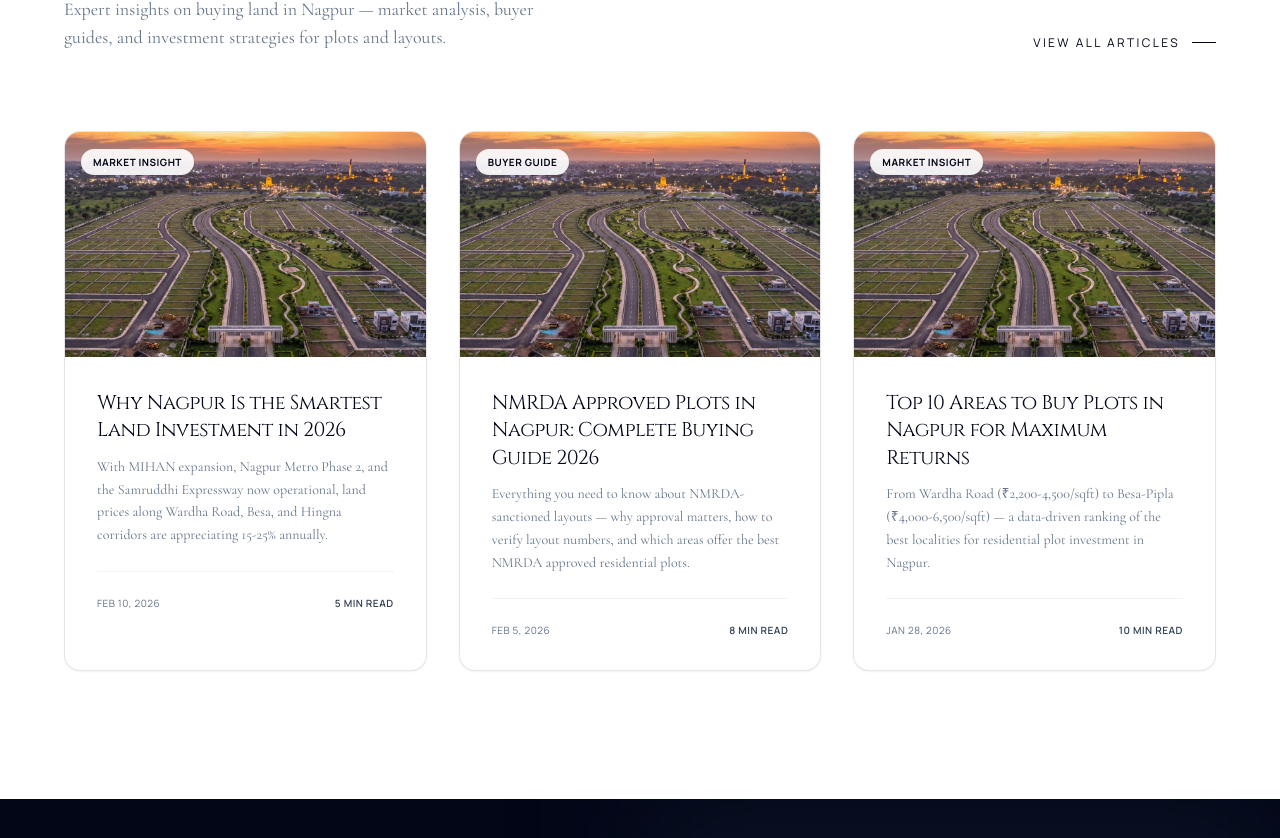
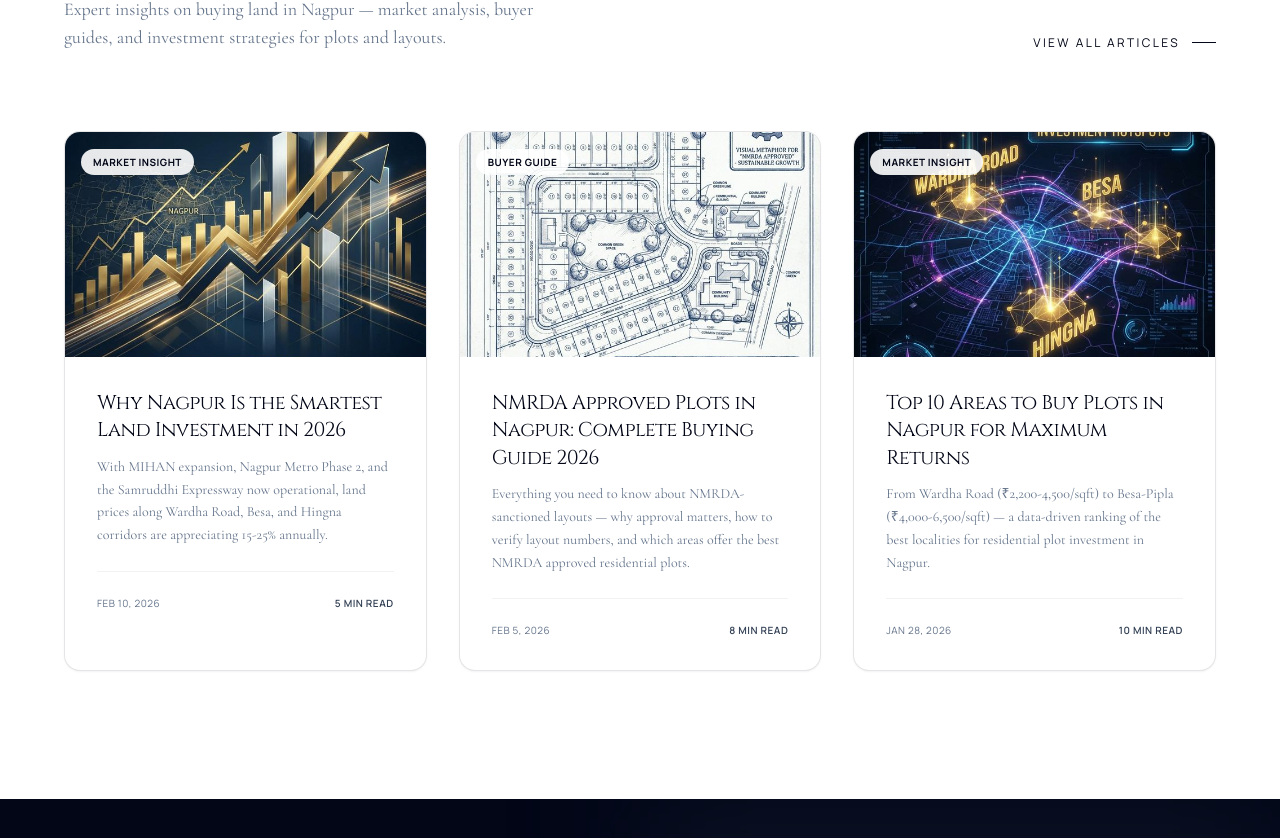
Before and after one commit to SaurabhGithug/sachiningle, a Next.js app: page / in a window 1280 px wide. Shown: the part 3313-4151 px from the top of the page. Built offline with nearby package versions, Linux system fonts and the light colour scheme; a web font is replaced by a local one.

Commit message:
fix: update journal thumbnails to use generated images

```diff
--- a/components/vogue/journal.tsx
+++ b/components/vogue/journal.tsx
@@ -13,7 +13,7 @@ const articles = [
         excerpt: 'With MIHAN expansion, Nagpur Metro Phase 2, and the Samruddhi Expressway now operational, land prices along Wardha Road, Besa, and Hingna corridors are appreciating 15-25% annually.',
         date: 'Feb 10, 2026',
         readTime: '5 min read',
-        image: '/about_aerial.png',
+        image: '/nagpur_growth_chart_abstract.png',
     },
     {
         slug: 'nmrda-approved-plots-guide',
@@ -22,7 +22,7 @@ const articles = [
         excerpt: 'Everything you need to know about NMRDA-sanctioned layouts — why approval matters, how to verify layout numbers, and which areas offer the best NMRDA approved residential plots.',
         date: 'Feb 5, 2026',
         readTime: '8 min read',
-        image: '/about_aerial.png',
+        image: '/nmrda_blueprint_plot.png',
     },
     {
         slug: 'best-areas-plot-investment-nagpur',
@@ -31,7 +31,7 @@ const articles = [
         excerpt: 'From Wardha Road (₹2,200-4,500/sqft) to Besa-Pipla (₹4,000-6,500/sqft) — a data-driven ranking of the best localities for residential plot investment in Nagpur.',
         date: 'Jan 28, 2026',
         readTime: '10 min read',
-        image: '/about_aerial.png',
+        image: '/nagpur_map_investment_hotspots.png',
     },
 ];
 
```
